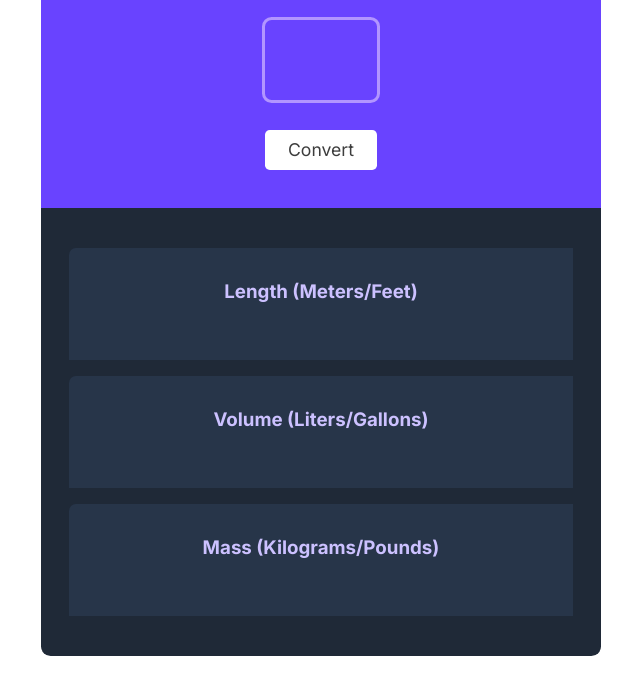
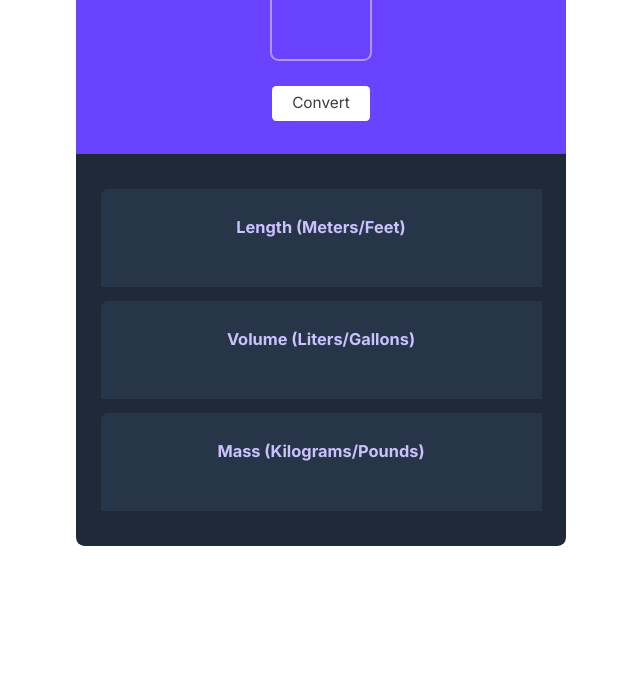
Before and after one commit to prebens-kodehode/Unit-Converter, a plain HTML site: page index.html in a window 1280 px wide. Shown: the part 112-800 px from the top of the page, without its empty margins (319-959 px from the left). Drawn offline with nearby package versions, Linux system fonts and the light colour scheme.

Commit message:
changed root font size

```diff
--- a/index.css
+++ b/index.css
@@ -1,3 +1,7 @@
+:root {
+    font-size: 14px;
+}
+
 body {
     margin: 0;
     font-family: 'Inter', sans-serif;
@@ -14,7 +18,7 @@ p {
 
 .main {
     width: 35rem;
-    margin: 2rem auto;
+    margin: 1rem auto;
 }
 
 .input-section {
```
